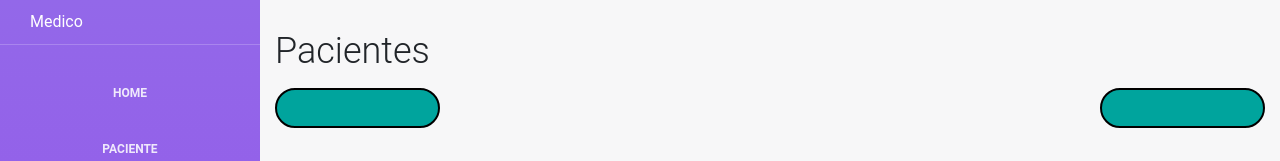
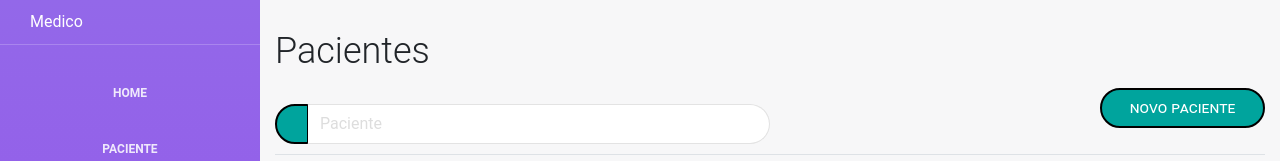
Before and after one commit to Lucasark/ES2-EasyCaf-, a React (Create React App) app: page /portal/paciente in a window 1280 px wide. Shown: the top 161 px of the page. Built offline with nearby package versions, Linux system fonts and the light colour scheme; no server answers.

Commit message:
Handle da tela de Estresse em Paciente e Rediret

```diff
--- a/src/components/Portal/Paciente.jsx
+++ b/src/components/Portal/Paciente.jsx
@@ -7,6 +7,7 @@ import ButtonDefault from "../Model/CustomButton";
 
 export default props => {
     const [handle, setHandle] = useState(true);
+    const [button, setButton] = useState(null);
 
     const handleCont = () => {
         if(handle) {
@@ -21,27 +22,27 @@ export default props => {
         }
     }
 
+    const handleButton= () => {
+        if(handle) {
+            return(
+                <ButtonDefault className="col-md-2" btntext="Novo Paciente" style={{float: 'right', height:'40px'}}
+                onClick={() => setHandle(false)}></ButtonDefault>
+            )
+        }
+        else{
+            return(
+                <ButtonDefault className="col-md-2" btntext="Voltar" style={{height:'40px'}}
+                onClick={() => setHandle(true)}></ButtonDefault>
+            )
+        }
+    }
+
     return(
         <div className="container">
             <div>
                 <div style={{marginBottom: '-5%'}}>
                     <h2>Pacientes</h2>
-    {/*
-                <Button
-                    style={{backgroundColor: 'green', color: 'white', borderColor:'white', float: 'left', minWidth: '150px'}}
-                    bsstyle="info"
-                    onClick={() => setHandle(true)}>
-                    Voltar</Button>
-                <Button
-                    style={{backgroundColor: 'green', color: 'white', borderColor:'white', float: 'right', marginLeft: '35%', minWidth: '150px'}}
-                    bsstyle="info"
-                    onClick={() => setHandle(false)}>
-                    Novo Paciente</Button>
-                */}
-                    <ButtonDefault className="col-md-2" btnText="Voltar" style={{height:'40px'}}
-                    onClick={() => setHandle(true)}></ButtonDefault>
-                    <ButtonDefault className="col-md-2" btnText="Novo Paciente" style={{float: 'right', height:'40px'}}
-                    onClick={() => setHandle(false)}></ButtonDefault>
+                    {handleButton()}
                 </div>
                 <div style={{marginTop: '80px'}}>
                     {handleCont()}
```
